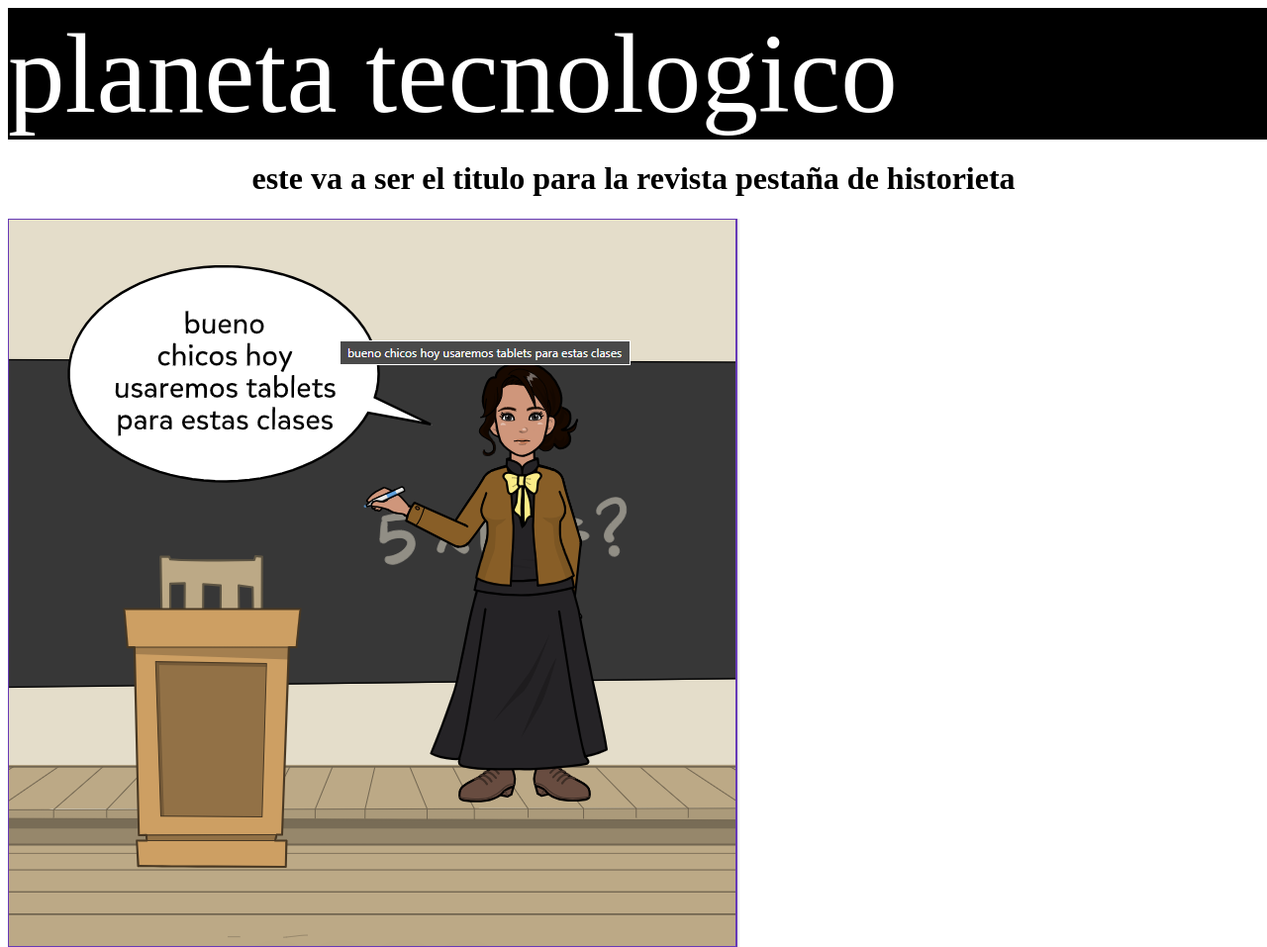
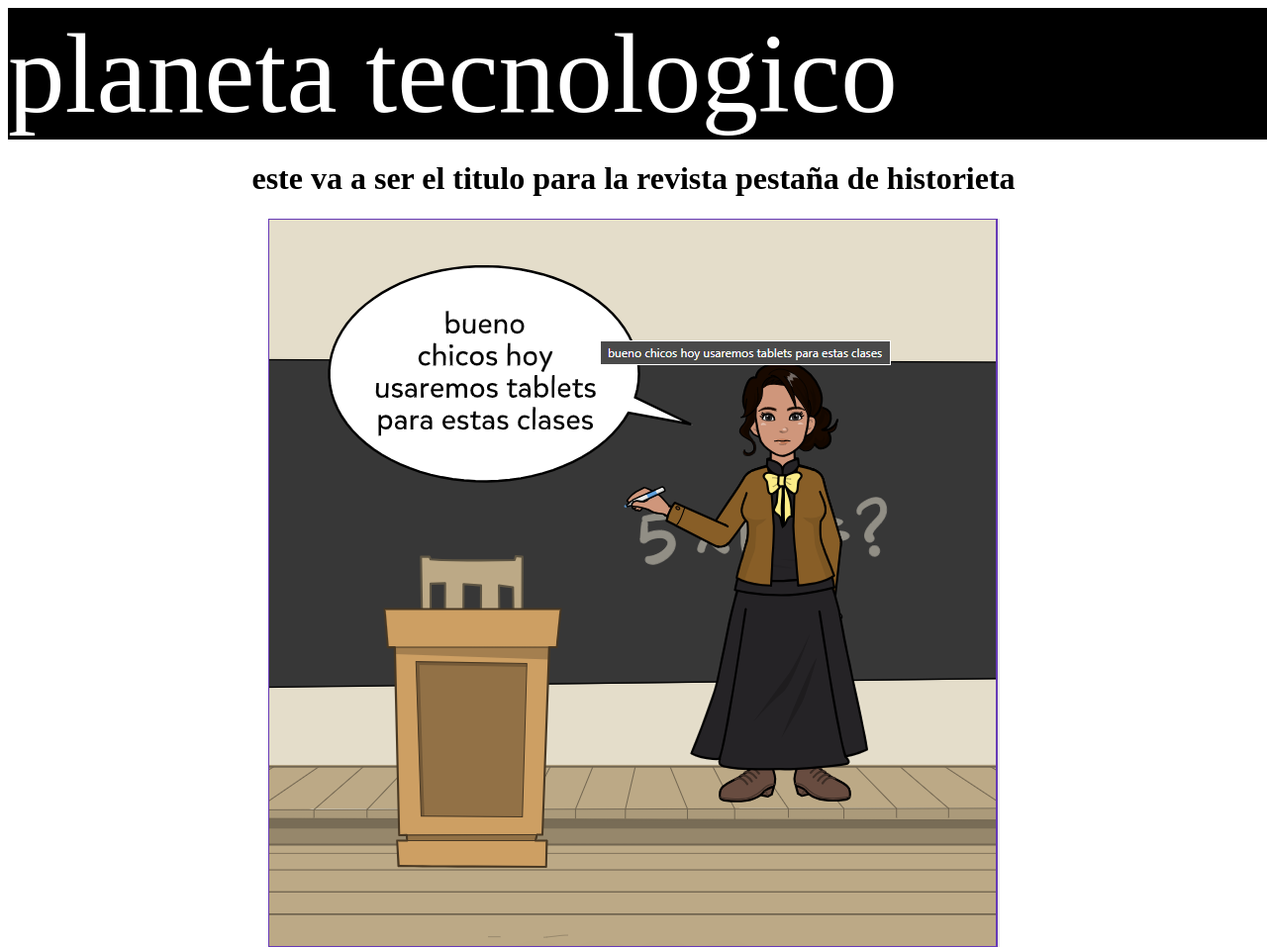
Before and after one commit to IVDC-dev/historieta, a plain HTML site: page index.html in a window 1280 px wide. Shown: the top 957 px of the page at 99% size. Drawn offline with Linux system fonts and the light colour scheme.

Commit message:
Update style.css

```diff
--- a/style.css
+++ b/style.css
@@ -15,3 +15,13 @@ h1{
 
     text-align: center;
 }
+
+
+.imagenes {
+
+    display: flex;
+    justify-content: center;
+    flex-wrap: wrap;
+    gap: 10px;
+
+}
```
